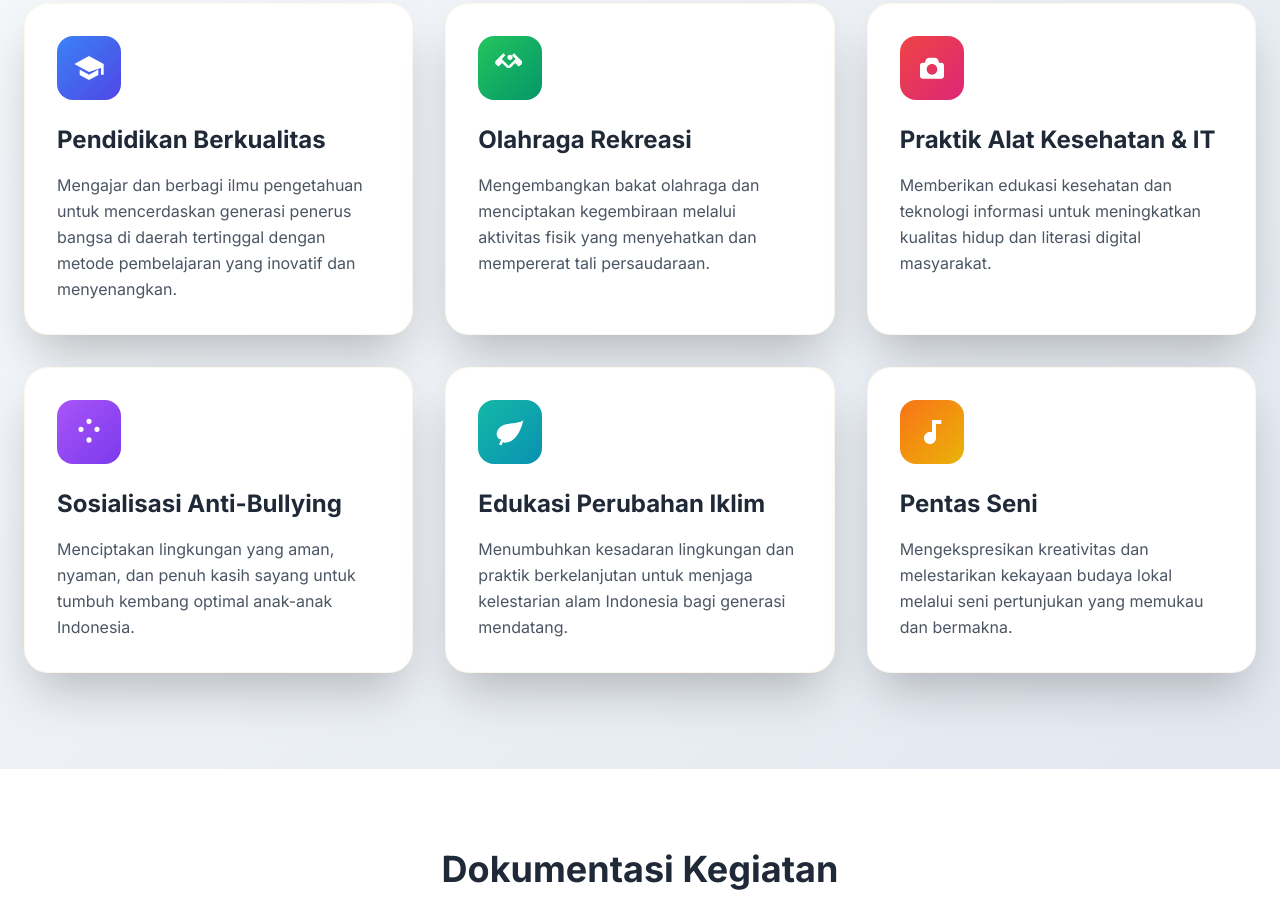
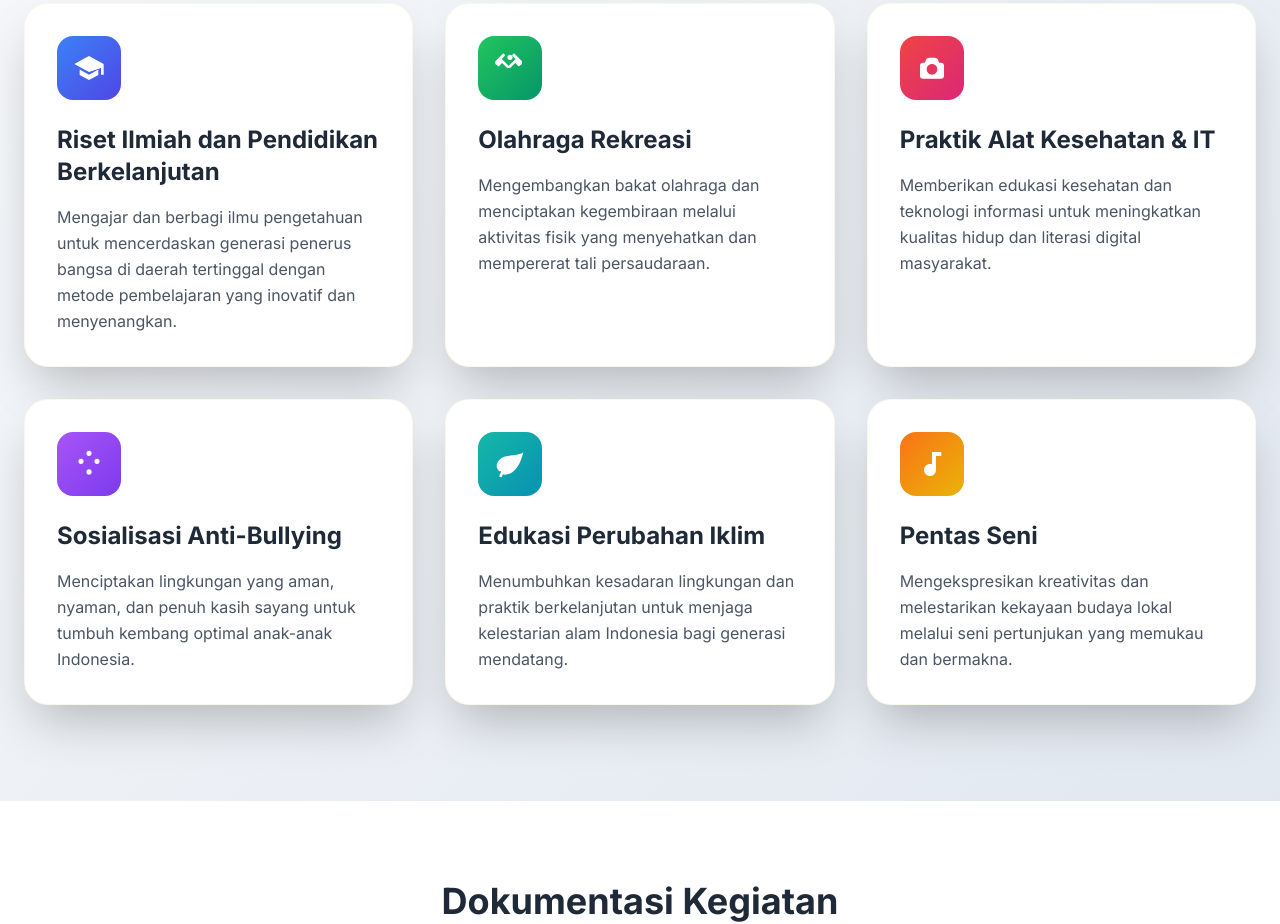
Before and after one commit to Nakukin/akan, a plain HTML site: page web_EIE/index.html in a window 1280 px wide. Shown: the part 2499-3423 px from the top of the page. Drawn offline with nearby package versions, Linux system fonts and the light colour scheme; animation ran at ten frames a second.

Commit message:
Update index.html

```diff
--- a/web_EIE/index.html
+++ b/web_EIE/index.html
@@ -417,7 +417,7 @@ Enam pilar utama yang menjadi fokus kontribusi nyata untuk masyarakat Indonesia
 <path d="M12 3L1 9L12 15L21 12.09V17H23V9M5 13.18V17.18L12 21L19 17.18V13.18L12 17L5 13.18Z"/>
 </svg>
 </div>
-<h3 class="text-2xl font-bold text-gray-800 mb-4">Pendidikan Berkualitas</h3>
+<h3 class="text-2xl font-bold text-gray-800 mb-4">Riset Ilmiah dan Pendidikan Berkelanjutan</h3>
 <p class="text-gray-600 leading-relaxed">Mengajar dan berbagi ilmu pengetahuan untuk mencerdaskan generasi penerus bangsa di daerah tertinggal dengan metode pembelajaran yang inovatif dan menyenangkan.</p>
 </div>
 
```
